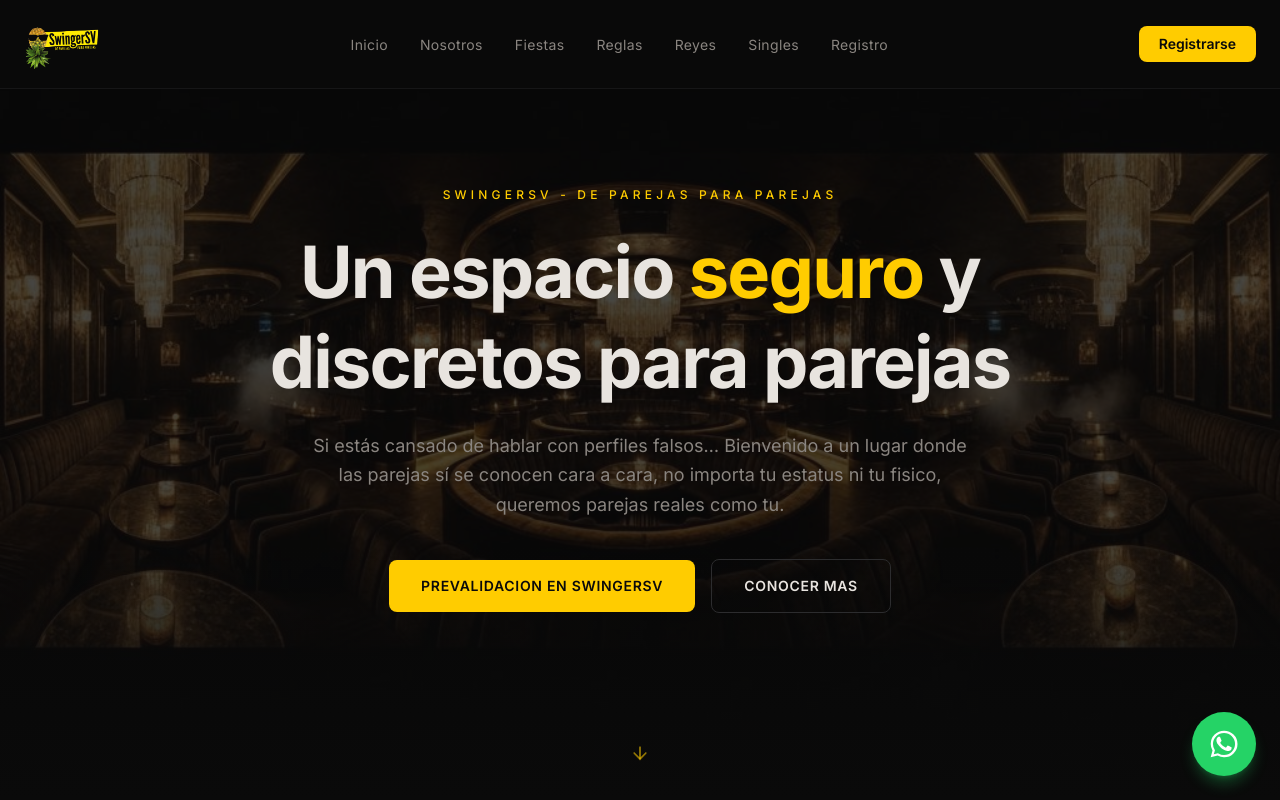
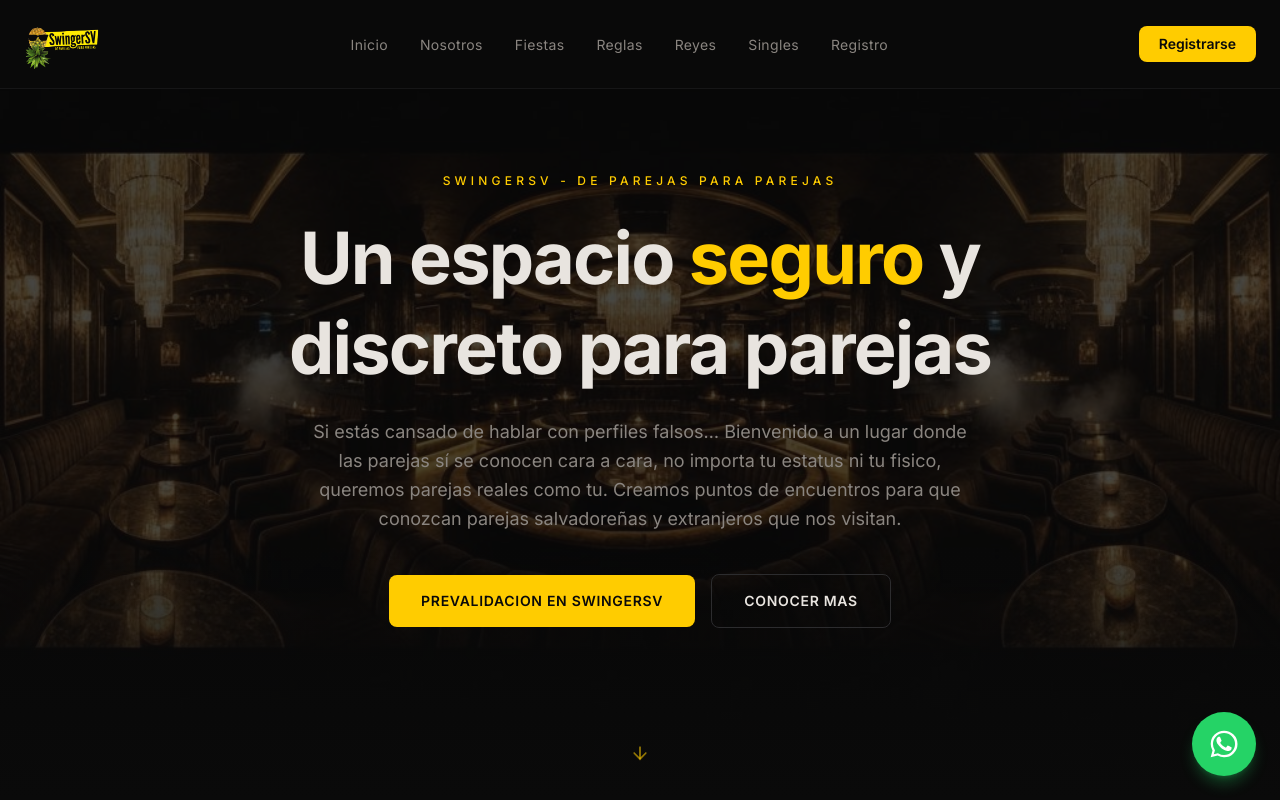
Before and after one commit to ismagab/swingersv-final, a Next.js app: page / in a window 1280 px wide. Shown: the top 800 px of the page. Built offline with nearby package versions, Linux system fonts and the light colour scheme; a web font is replaced by a local one.

Commit message:
update hero-section.tsx

```diff
--- a/components/hero-section.tsx
+++ b/components/hero-section.tsx
@@ -26,13 +26,13 @@ export function HeroSection() {
         {/* Main headline */}
         <h1 className="mb-6 text-4xl font-bold leading-tight tracking-tight text-foreground sm:text-5xl md:text-6xl lg:text-7xl font-[var(--font-playfair)] text-balance">
           Un espacio {" "}
-          <span className="text-primary">seguro</span> y discretos para parejas
+          <span className="text-primary">seguro</span> y discreto para parejas
         </h1>
 
         {/* Subtitle */}
         <p className="mx-auto mb-10 max-w-2xl text-base leading-relaxed text-muted-foreground sm:text-lg">
           Si estás cansado de hablar con perfiles falsos…
-Bienvenido a un lugar donde las parejas sí se conocen cara a cara, no importa tu estatus ni tu fisico, queremos parejas reales como tu.
+Bienvenido a un lugar donde las parejas sí se conocen cara a cara, no importa tu estatus ni tu fisico, queremos parejas reales como tu. Creamos puntos de encuentros para que conozcan parejas salvadoreñas y extranjeros que nos visitan.
         </p>
 
         {/* CTA */}
```
